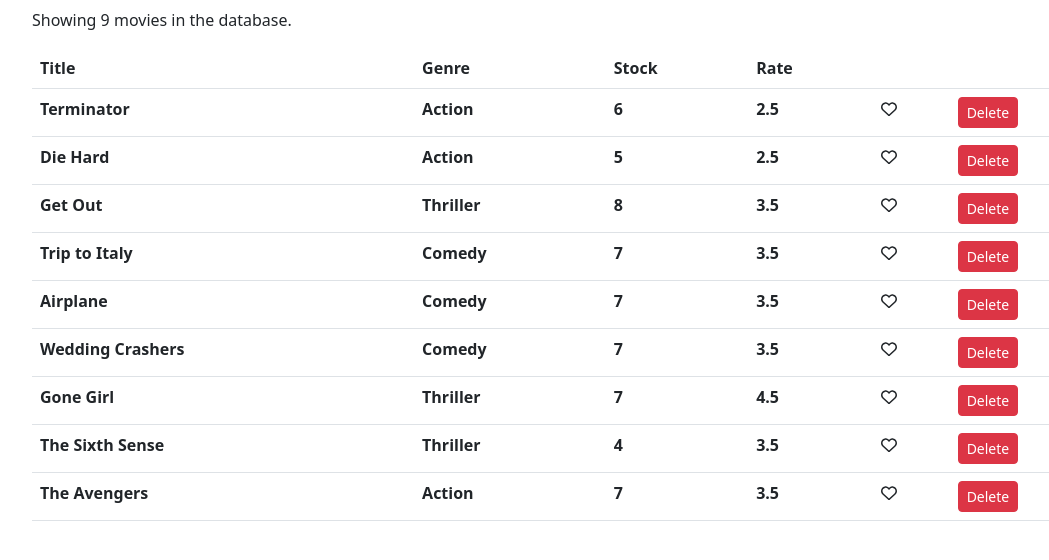
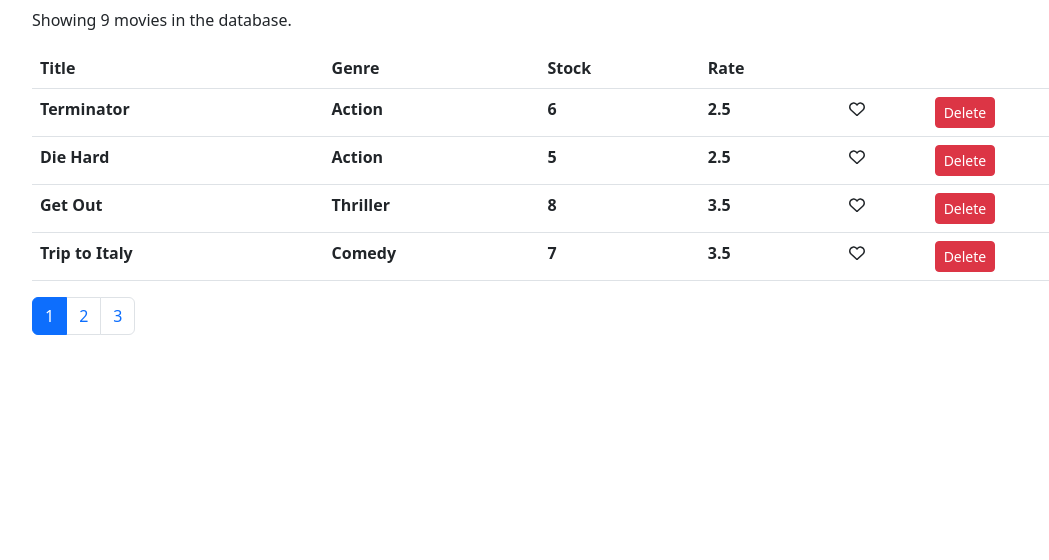
Before and after one commit to saeedmaldosary/react-movies-table, a React (Create React App) app: page / in a window 1280 px wide. Shown: the top 560 px of the page, without its empty margins (58-1107 px from the left). Built offline with nearby package versions, Linux system fonts and the light colour scheme.

Commit message:
Add pagination to the table

```diff
--- a/src/components/Like.jsx
+++ b/src/components/Like.jsx
@@ -11,7 +11,7 @@
       <div>
         <FontAwesomeIcon
           onClick={this.props.onClick}
-          icon={this.props.liked == true ? faHeartSolid : faHeartRegular}
+          icon={this.props.liked === true ? faHeartSolid : faHeartRegular}
         />
       </div>
     );
--- a/src/components/Movies.jsx
+++ b/src/components/Movies.jsx
@@ -1,11 +1,15 @@
 import React, { Component } from "react";
 import { getMovies, deleteMovie } from "../services/fakeMovieService";
 import Like from "./Like";
+import Pagination from "./Pagination";
 
 class Movies extends Component {
   state = {
     movies: getMovies(),
+    pageSize: 4,
+    currentPage: 1,
   };
+
   render() {
     return (
       <div className="container p-2">
@@ -23,6 +27,12 @@
           </thead>
           {this.getMoviesList()}
         </table>
+        <Pagination
+          itemsLength={this.state.movies.length}
+          pageSize={this.state.pageSize}
+          onPageChange={this.handlePageChange}
+          currentPage={this.state.currentPage}
+        />
       </div>
     );
   }
@@ -38,8 +48,8 @@
     var movies = this.state.movies;
     const index = this.state.movies.indexOf(movie);
     if (
-      this.state.movies[index].liked == undefined ||
-      this.state.movies[index].liked == false
+      this.state.movies[index].liked === undefined ||
+      this.state.movies[index].liked === false
     )
       this.state.movies[index].liked = true;
     else this.state.movies[index].liked = false;
@@ -47,10 +57,22 @@
     this.setState({ movies: movies });
   };
 
+  handlePageChange = (page) => {
+    this.setState({
+      currentPage: page,
+    });
+  };
+
   getMoviesList() {
+    const indexOfLastMovie = this.state.currentPage * this.state.pageSize;
+    const indexOfFirstMovie = indexOfLastMovie - this.state.pageSize;
+    const currentMovies = this.state.movies.slice(
+      indexOfFirstMovie,
+      indexOfLastMovie
+    );
     return (
       <tbody>
-        {this.state.movies.map((movie) => (
+        {currentMovies.map((movie) => (
           <tr key={movie._id}>
             <th>{movie.title}</th>
             <th>{movie.genre.name}</th>
--- /dev/null
+++ b/src/components/Pagination.jsx
@@ -0,0 +1,51 @@
+import React, { Component } from "react";
+
+class Pagination extends Component {
+  state = {};
+  render() {
+    return (
+      <div>
+        <nav aria-label="Page navigation example">{this.getPagesNumbers()}</nav>
+      </div>
+    );
+  }
+
+  getPagesNumbers = () => {
+    var pageNumbers = this.calculatePageNumbers();
+    return (
+      <ul className="pagination">
+        {pageNumbers.map((number) => (
+          <li
+            key={number}
+            className={
+              number == this.props.currentPage
+                ? "page-item active"
+                : "page-item"
+            }
+          >
+            <a
+              className="page-link"
+              onClick={() => this.props.onPageChange(number)}
+            >
+              {number}
+            </a>
+          </li>
+        ))}
+      </ul>
+    );
+  };
+
+  calculatePageNumbers = () => {
+    const pageNumbers = [];
+    for (
+      let i = 1;
+      i <= Math.ceil(this.props.itemsLength / this.props.pageSize);
+      i++
+    ) {
+      pageNumbers.push(i);
+    }
+    return pageNumbers;
+  };
+}
+
+export default Pagination;
```
